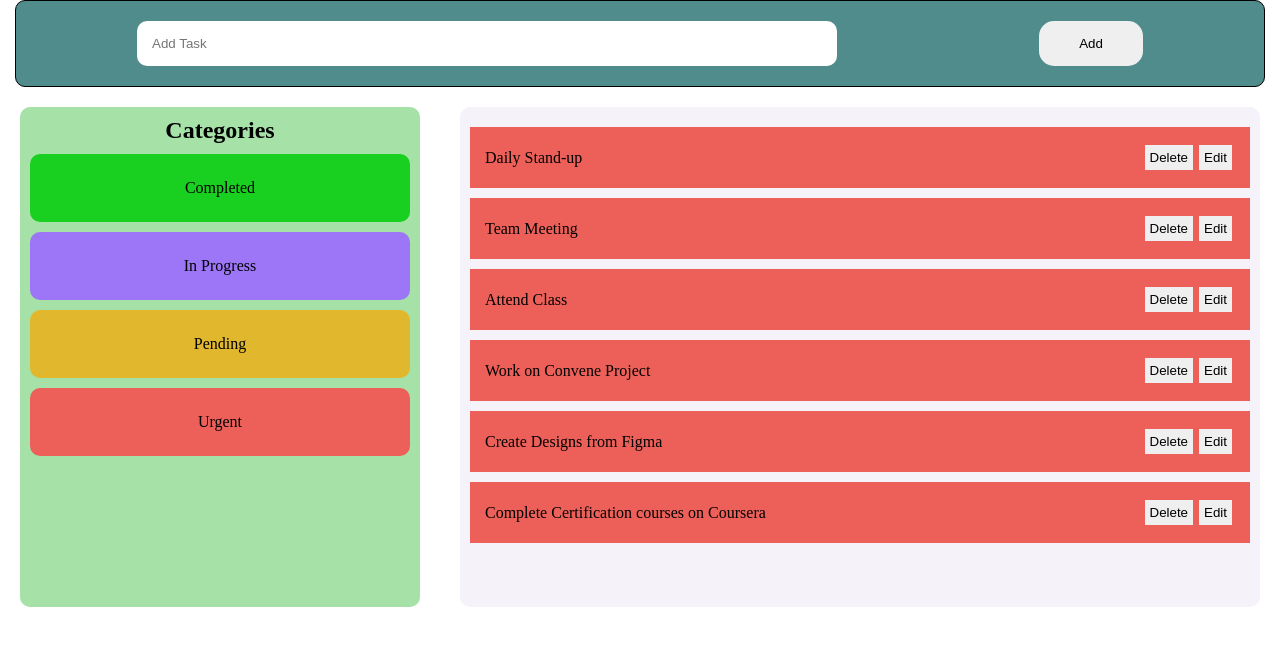
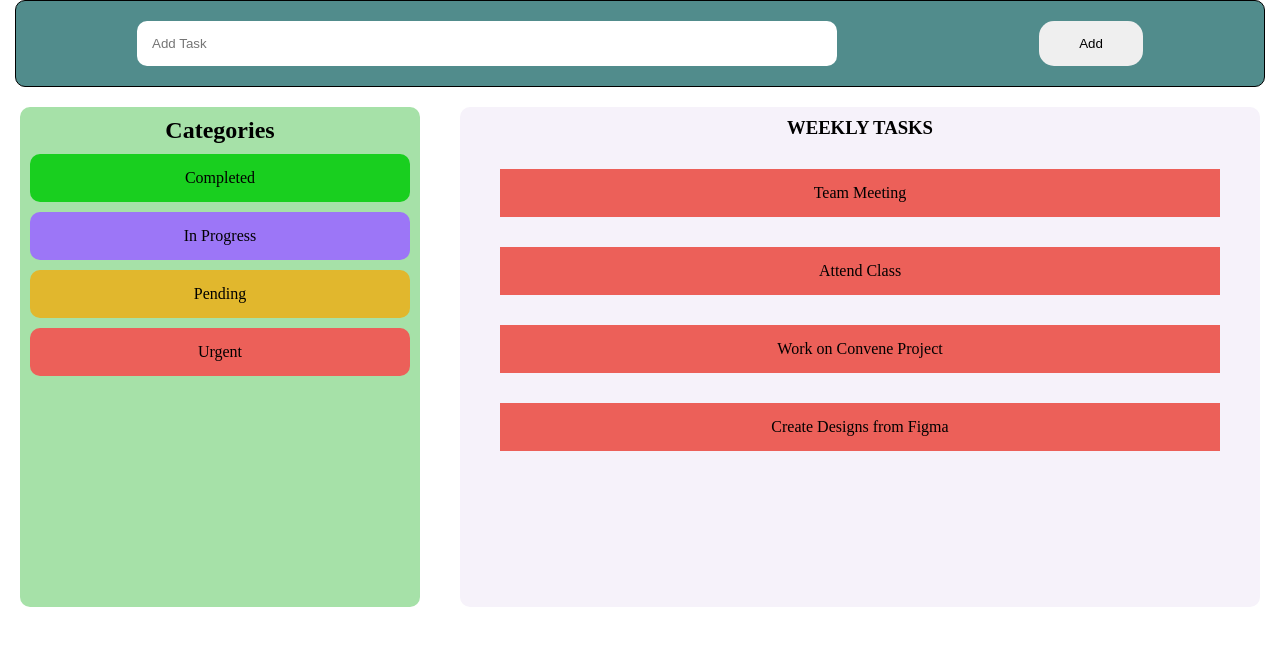
Before and after one commit to vivajane/task-manager, a React (Create React App) app: page / in a window 1280 px wide. Shown: the top 646 px of the page. Built offline with nearby package versions, Linux system fonts and the light colour scheme.

Commit message:
second commit

```diff
--- a/src/categories/aside/anothercard/anothercard.module.css
+++ b/src/categories/aside/anothercard/anothercard.module.css
@@ -5,8 +5,9 @@
     border-radius: 10px;
     cursor: pointer;
 
+
     text-align: center;
-    padding: 25px;
+    padding: 15px;
     color: black;
     margin-top: 10px;
     margin: 10px auto;
@@ -23,4 +24,5 @@
 }
 .anothercard[data-variant ="highschool"]{
     background-color: rgb(225, 54, 45);
+
 }
--- a/src/categories/cards/card.module.css
+++ b/src/categories/cards/card.module.css
@@ -1,4 +1,4 @@
-.CardWrapper{
+/* .CardWrapper{
     background-color: rgb(236, 96, 89);
     max-width: 1800px;
     width: 100%;
@@ -11,4 +11,4 @@
     margin-top: 10px;
     margin: 10px auto;
 
-}
+} */
--- a/src/categories/cards/index.jsx
+++ b/src/categories/cards/index.jsx
@@ -1,9 +1,9 @@
-import Button from '../../button';
-import styles from './card.module.css'
-const Card = ({children}) => {
-    return <div className={styles.CardWrapper}>{children}
-    <Button></Button>
-    </div>
-}
+// import Button from '../../button';
+// import styles from './card.module.css'
+// const Card = ({children}) => {
+//     return <div className={styles.CardWrapper}>{children}
+//     <Button></Button>
+//     </div>
+// }
 
-export default Card;
+// export default Card;
--- a/src/form/formact/index.jsx
+++ b/src/form/formact/index.jsx
@@ -11,6 +11,13 @@ const FormAction = () => {
 
 export const Form = () => {
     const[formState, setFormState] = useState({})
+    const [formSubmit, setFormSubmit] = useState({})
+
+    const submitHandler = (e) => {
+        e.preventDefault();
+        setFormState(formState);
+
+    }
     const onChangeHandler = (e)  => {
         const name = e?.target?.name;
         const value = e?.target?.value;
@@ -18,10 +25,11 @@ export const Form = () => {
             ...prev,
             [name] :value,
         }));
+        console.log(value);
 
 
     };
-    return <form className={styles.formaction}>
+    return <form  onSubmit = {submitHandler}className={styles.formaction}>
         <TextField  value= {formState.item} name ="item" onChangeHandler = {onChangeHandler}id="item" placeholder="Add Task"/>
         <ButtonForm/>
 
--- a/src/main/index.jsx
+++ b/src/main/index.jsx
@@ -1,14 +1,16 @@
-import Card from '../categories/cards';
+// import Card from '../categories/cards';
+import TaskList from '../tasklist';
 import styles from './main.module.css'
-const Main = function () {
-    return <div className={styles.mains}>
+const Main = function ({children}) {
+    return <div className={styles.mains}>{children}
+        <TaskList/>
 
-    <Card>Daily Stand-up</Card>
+    {/* <Card>Daily Stand-up</Card>
     <Card>Team Meeting</Card>
     <Card>Attend Class</Card>
     <Card>Work on Convene Project</Card>
     <Card>Create Designs from Figma</Card>
-    <Card>Complete Certification courses on Coursera </Card>
+    <Card>Complete Certification courses on Coursera </Card> */}
 
     </div>
 }
--- a/src/tasklist/index.jsx
+++ b/src/tasklist/index.jsx
@@ -1,5 +1,22 @@
+import styles from "./tasklist.module.css"
 const TaskList = () => {
-    return <div>Hello</div>
+    return <>
+    <div className={styles.CardWrapper}>
+        <ul >
+            <li>Team Meeting</li>
+            <li>Attend Class</li>
+            <li>Work on Convene Project</li>
+            <li>Create Designs from Figma</li>
+        </ul>
+
+    </div>
+
+
+    </>
+
+
 }
 
+
+
 export default TaskList;
--- /dev/null
+++ b/src/tasklist/tasklist.module.css
@@ -0,0 +1,17 @@
+.CardWrapper > li{
+    display: flex;
+}
+ul > li{
+    background-color: rgb(236, 96, 89);
+    max-width: 1800px;
+    list-style: none;
+    text-align: center;
+
+
+}
+li{
+    padding: 15px;
+    margin: 30px;
+    cursor: pointer;
+
+}
```
